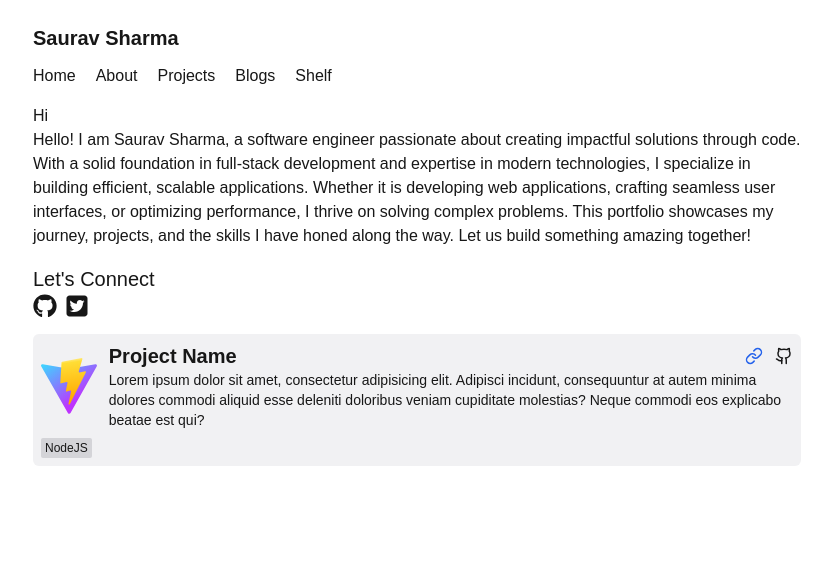
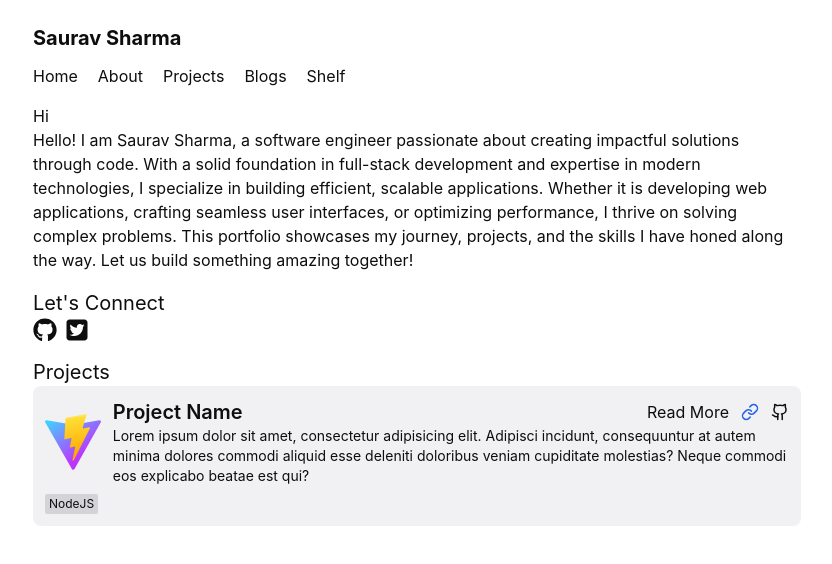
Before and after one commit to aniketsaurav18/saurav, a Next.js app: page / in a window 1280 px wide. Shown: the top 564 px of the page, without its empty margins (223-1055 px from the left). Built offline with nearby package versions, Linux system fonts and the light colour scheme.

Commit message:
added tech stack

```diff
--- a/src/app/globals.css
+++ b/src/app/globals.css
@@ -4,7 +4,7 @@
 
 :root {
   --background: #ffffff;
-  --foreground: #171717;
+  --foreground: #0e0e0e;
 }
 
 @media (prefers-color-scheme: dark) {
@@ -17,7 +17,7 @@
 body {
   color: var(--foreground);
   background: var(--background);
-  font-family: Arial, Helvetica, sans-serif;
+  font-family: Inter, Helvetica, sans-serif;
 }
 
 @layer utilities {
--- a/src/app/page.tsx
+++ b/src/app/page.tsx
@@ -5,6 +5,7 @@ export default function Home() {
   return (
     <>
       <About />
+      <div className="text-xl">Projects</div>
       <ProjectsCard />
     </>
   );
--- a/src/components/ProjectsCard.tsx
+++ b/src/components/ProjectsCard.tsx
@@ -2,7 +2,7 @@ import { LuGithub, LuLink } from "react-icons/lu";
 
 const ProjectsCard = () => {
   return (
-    <div className="bg-zinc-200/50 dark:bg-zinc-900 cursor-pointer p-2 rounded-md">
+    <div className="bg-zinc-200/50 dark:bg-[#1E1C1C] cursor-pointer p-3 rounded-lg">
       <div className="flex flex-col item-center">
         <div className="flex items-center h-full gap-3">
           <img src="/vite.svg" className="h-14 w-14" />
@@ -16,6 +16,14 @@ const ProjectsCard = () => {
               </div>
               <div className="flex items-center gap-3">
                 {/* {linkURL && ( */}
+                <a
+                  href="/"
+                  target="_blank"
+                  aria-label="Project Description"
+                  className="cursor-pointer"
+                >
+                  Read More
+                </a>
                 <a
                   href="/github"
                   target="_blank"
```
Also changed, not shown: src/lib/TechStack.ts (added, +41 -0 lines).
